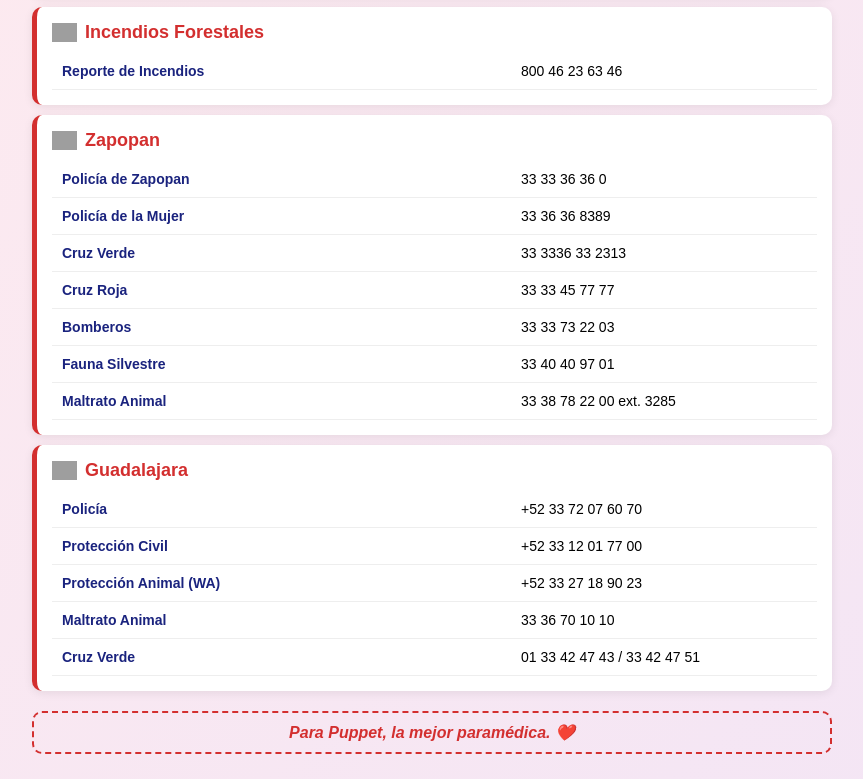
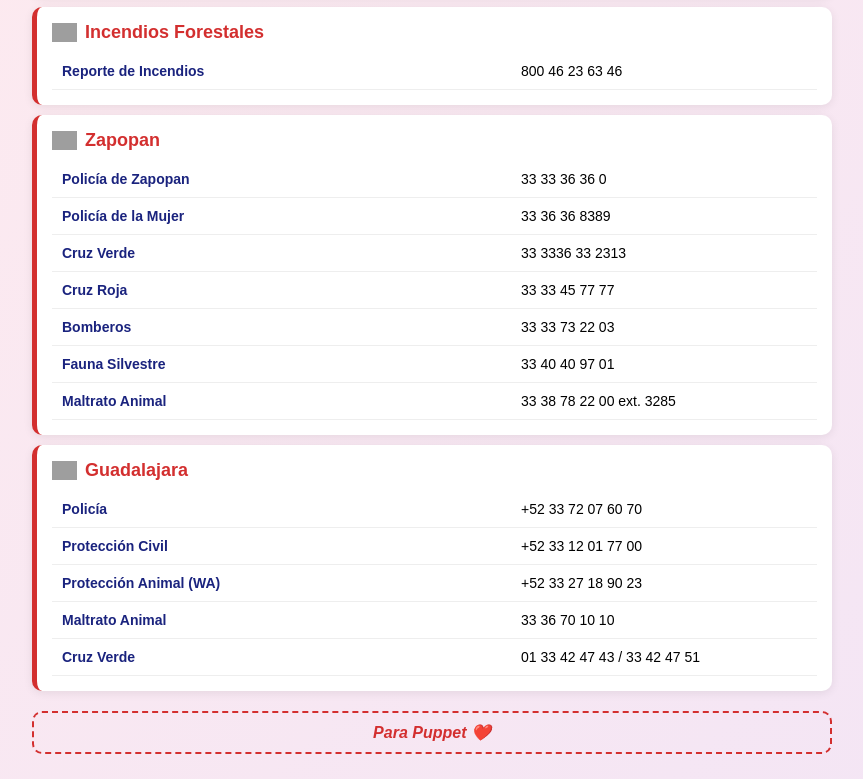
Before and after one commit to Crisanto206/Directorio-Puppet, a plain HTML site: page index.html in a window 1280 px wide. Shown: the part 368-1147 px from the top of the page, without its empty margins (208-1071 px from the left). Drawn offline with Linux system fonts and the light colour scheme; grey boxes are pictures that could not be loaded.

Commit message:
Update index.html

```diff
--- a/index.html
+++ b/index.html
@@ -115,7 +115,7 @@
     </div>
 
     <div class="dedicatoria">
-        Para Puppet, la mejor paramédica. ❤️
+        Para Puppet ❤️
     </div>
 </body>
 </html>
```
